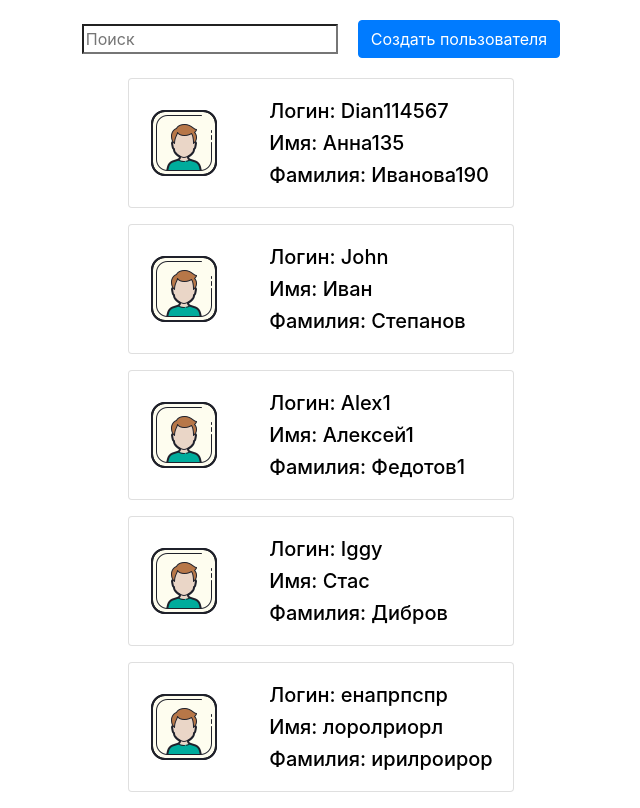
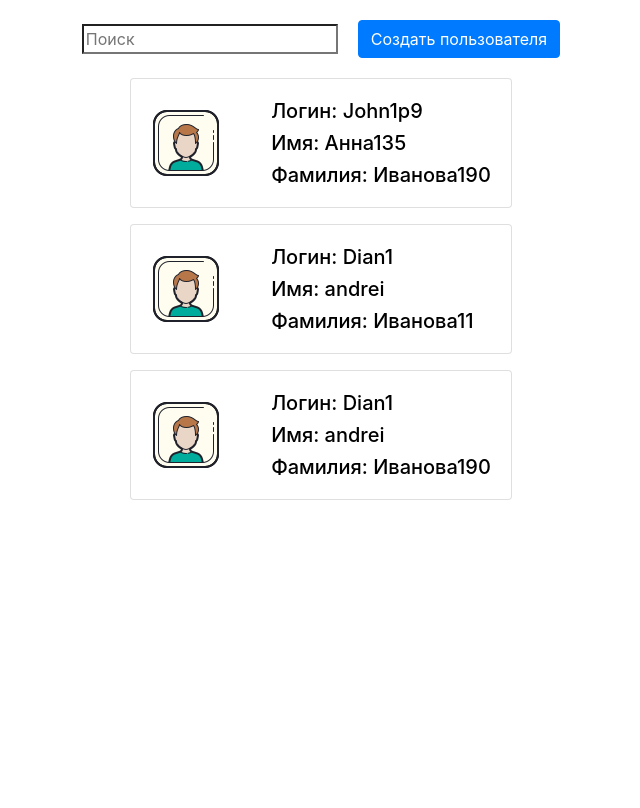
Before and after one commit to Anatoliy-1986/users-list, a React (Create React App) app: page / in a window 1280 px wide. Shown: the whole page, without its empty margins (319-959 px from the left). Built offline with nearby package versions, Linux system fonts and the light colour scheme; data requests are answered from the project's data file.

Commit message:
added validation to multiselect & added record to user from multiselect

```diff
--- a/db.json
+++ b/db.json
@@ -2,37 +2,75 @@
   "users": [
     {
       "id": 2,
-      "userName": "Dian114567",
+      "userName": "John1p9",
       "firstName": "Анна135",
       "lastName": "Иванова190",
-      "password": "122334"
+      "password": "1223340",
+      "roles": [
+        {
+          "value": "ANT_MANAGER",
+          "name": "Менеджер"
+        },
+        {
+          "value": "ANT_OFFICER",
+          "name": "Офицер"
+        }
+      ],
+      "workBorders": [
+        {
+          "id": "1",
+          "name": "Белгатой"
+        },
+        {
+          "id": "2",
+          "name": "Шали"
+        }
+      ]
     },
     {
-      "id": 3,
-      "userName": "John",
-      "firstName": "Иван",
-      "lastName": "Степанов"
+      "userName": "Dian1",
+      "firstName": "andrei",
+      "lastName": "Иванова11",
+      "password": "00000",
+      "roles": [
+        {
+          "value": "ANT",
+          "name": "Рабочий"
+        },
+        {
+          "value": "ANT_MANAGER",
+          "name": "Менеджер"
+        }
+      ],
+      "workBorders": [
+        {
+          "id": "1",
+          "name": "Белгатой"
+        },
+        {
+          "id": "2",
+          "name": "Шали"
+        }
+      ],
+      "id": 24
     },
     {
-      "id": 20,
-      "userName": "Alex1",
-      "firstName": "Алексей1",
-      "lastName": "Федотов1"
-    },
-    {
-      "id": 21,
-      "userName": "Iggy",
-      "firstName": "Стас",
-      "lastName": "Дибров"
-    },
-    {
-      "userName": "енапрпспр",
-      "firstName": "лоролриорл",
-      "lastName": "ирилроирор",
-      "password": "лололплгл",
+      "userName": "Dian1",
+      "firstName": "andrei",
+      "lastName": "Иванова190",
+      "password": "олиолриорол",
       "roles": [],
-      "workBorders": [],
-      "id": 22
+      "workBorders": [
+        {
+          "id": "2",
+          "name": "Шали"
+        },
+        {
+          "id": "1",
+          "name": "Белгатой"
+        }
+      ],
+      "id": 25
     }
   ]
 }
--- a/src/components/Form/Form.tsx
+++ b/src/components/Form/Form.tsx
@@ -1,17 +1,10 @@
 import React from "react";
 import { Formik, Form, Field } from "formik";
 import { SignupSchema } from "./schemsValidation";
-import { IUsers } from "../../store/users/users.type";
 import Multiselect from "multiselect-react-dropdown";
-import { optionList, roleList } from "./dictionaries";
+import { defaultValue, rolesOptions, workBordersOptions } from "./dictionaries";
 import styles from "./Form.module.scss";
-
-interface IForm {
-  initialValues: IUsers;
-  onCreate?: (params: IUsers) => void;
-  onRemove?: () => void;
-  onUpdate?: (params: IUsers) => void;
-}
+import { IForm } from "../types";
 
 export const UserForm = ({
   initialValues,
@@ -25,13 +18,11 @@ export const UserForm = ({
         initialValues={initialValues}
         validationSchema={SignupSchema}
         onSubmit={(values) => {
-          // same shape as initial values
-          console.log(values);
           !!onCreate && onCreate(values);
           !!onUpdate && onUpdate(values);
         }}
       >
-        {({ errors, touched }) => (
+        {({ errors, touched, setFieldValue, values }) => (
           <Form>
             <div className={styles.inputsWrapper}>
               <label className={styles.label}>
@@ -67,8 +58,14 @@ export const UserForm = ({
               ) : null}
             </div>
             <Multiselect
-              options={roleList.options}
-              selectedValues={roleList.selectedValue}
+              options={rolesOptions}
+              selectedValues={values.roles.length ? values.roles : defaultValue}
+              onSelect={(selectedList) => {
+                setFieldValue("roles", selectedList);
+              }}
+              onRemove={(selectedList) => {
+                setFieldValue("roles", selectedList);
+              }}
               displayValue="name"
               placeholder="Role"
               style={{
@@ -79,8 +76,18 @@ export const UserForm = ({
                 },
               }}
             />
+            {errors.roles && touched.roles ? (
+              <div className={styles.error}>{String(errors.roles)}</div>
+            ) : null}
             <Multiselect
-              options={optionList.options}
+              options={workBordersOptions}
+              selectedValues={values.workBorders.length && values.workBorders}
+              onSelect={(selectedList) => {
+                setFieldValue("workBorders", selectedList);
+              }}
+              onRemove={(selectedList) => {
+                setFieldValue("workBorders", selectedList);
+              }}
               displayValue="name"
               placeholder="Work Borders"
               style={{
@@ -90,6 +97,9 @@ export const UserForm = ({
                 },
               }}
             />
+            {errors.workBorders && touched.workBorders ? (
+              <div className={styles.error}>{String(errors.workBorders)}</div>
+            ) : null}
             <div className={styles.buttonsWrapper}>
               <button type="submit" className="btn btn-primary">
                 {onUpdate
--- a/src/components/Form/dictionaries.ts
+++ b/src/components/Form/dictionaries.ts
@@ -1,17 +1,14 @@
-export const optionList = {
-  options: [
-    { id: "1", name: "Белгатой" },
-    { id: "2", name: "Шали" },
-    { id: "3", name: "Урус-Мартан" },
-  ],
-};
+export const rolesOptions = [
+  { value: "ANT", name: "Рабочий" },
+  { value: "ANT_MANAGER", name: "Менеджер" },
+  { value: "ANT_OFFICER", name: "Офицер" },
+  { value: "DEVELOPER", name: "Разаработчик" },
+];
 
-export const roleList = {
-  options: [
-    { value: "ANT", name: "Рабочий" },
-    { value: "ANT_MANAGER", name: "Менеджер" },
-    { value: "ANT_OFFICER", name: "Офицер" },
-    { value: "DEVELOPER", name: "Разаработчик" },
-  ],
-  selectedValue: [{ value: "ANT", name: "Рабочий" }],
-};
+export const defaultValue = [{ value: "ANT", name: "Рабочий" }];
+
+export const workBordersOptions = [
+  { id: "1", name: "Белгатой" },
+  { id: "2", name: "Шали" },
+  { id: "3", name: "Урус-Мартан" },
+];
--- a/src/components/Form/schemsValidation.ts
+++ b/src/components/Form/schemsValidation.ts
@@ -1,4 +1,5 @@
 import * as Yup from "yup";
+import { Option } from "../../store/users/users.type";
 
 export const SignupSchema = Yup.object().shape({
   userName: Yup.string()
@@ -13,4 +14,15 @@ export const SignupSchema = Yup.object().shape({
     .min(4, "не менее 4-х символов")
     .max(50, "Too Long!")
     .required("Введите пароль"),
+  roles: Yup.mixed().test(
+    "roles",
+    "выбирите не менее одного варианта",
+    (value) => {
+      return !!value && (value as Option[]).length > 0;
+    }
+  ),
+  workBorders: Yup.array()
+    .min(1, "выбирите не менее одного варианта")
+    .of(Yup.object().required())
+    .required(),
 });
--- /dev/null
+++ b/src/components/types.ts
@@ -0,0 +1,8 @@
+import { IUsers } from "../store/users/users.type";
+
+export interface IForm {
+  initialValues: IUsers;
+  onCreate?: (params: IUsers) => void;
+  onRemove?: () => void;
+  onUpdate?: (params: IUsers) => void;
+}
```
Also changed, not shown: src/store/users/users.type.ts (+7 -2 lines).
